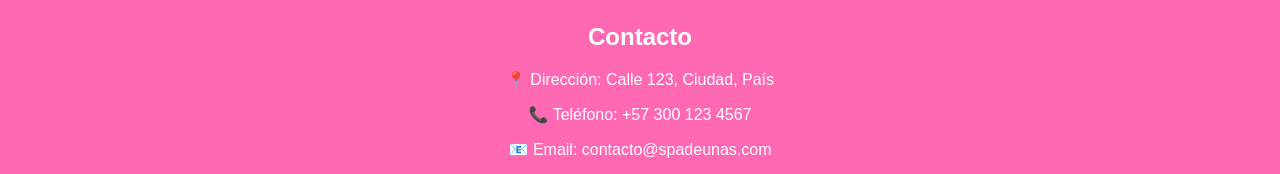
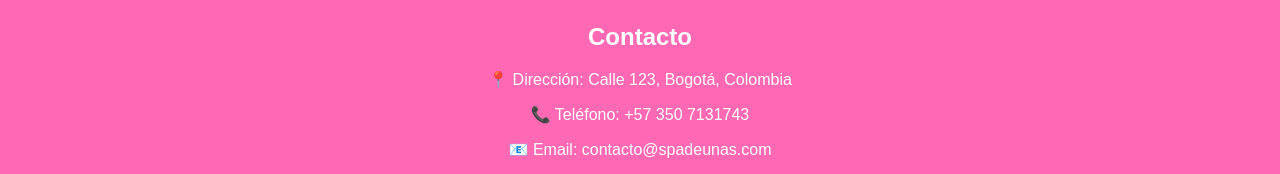
Before and after one commit to Scorpion-MR/spa-de-unas, a plain HTML site: page index.html in a window 1280 px wide. Shown: the part 1037-1211 px from the top of the page. Drawn offline with Linux system fonts and the light colour scheme.

Commit message:
Update index.html

```diff
--- a/index.html
+++ b/index.html
@@ -87,8 +87,8 @@
     </div>
     <div class="footer" id="contacto">
         <h2>Contacto</h2>
-        <p>📍 Dirección: Calle 123, Ciudad, País</p>
-        <p>📞 Teléfono: +57 300 123 4567</p>
+        <p>📍 Dirección: Calle 123, Bogotá, Colombia</p>
+        <p>📞 Teléfono: +57 350 7131743</p>
         <p>📧 Email: contacto@spadeunas.com</p>
     </div>
 </body>
```
